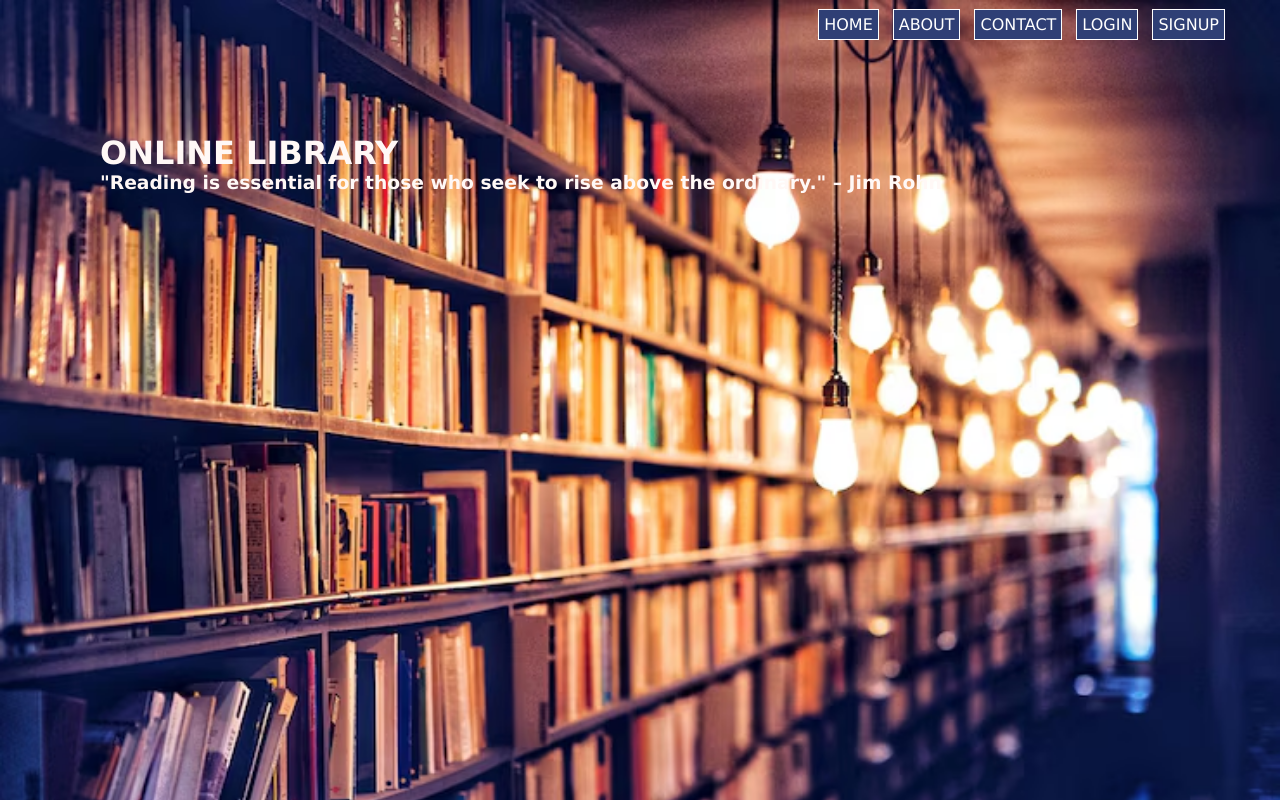
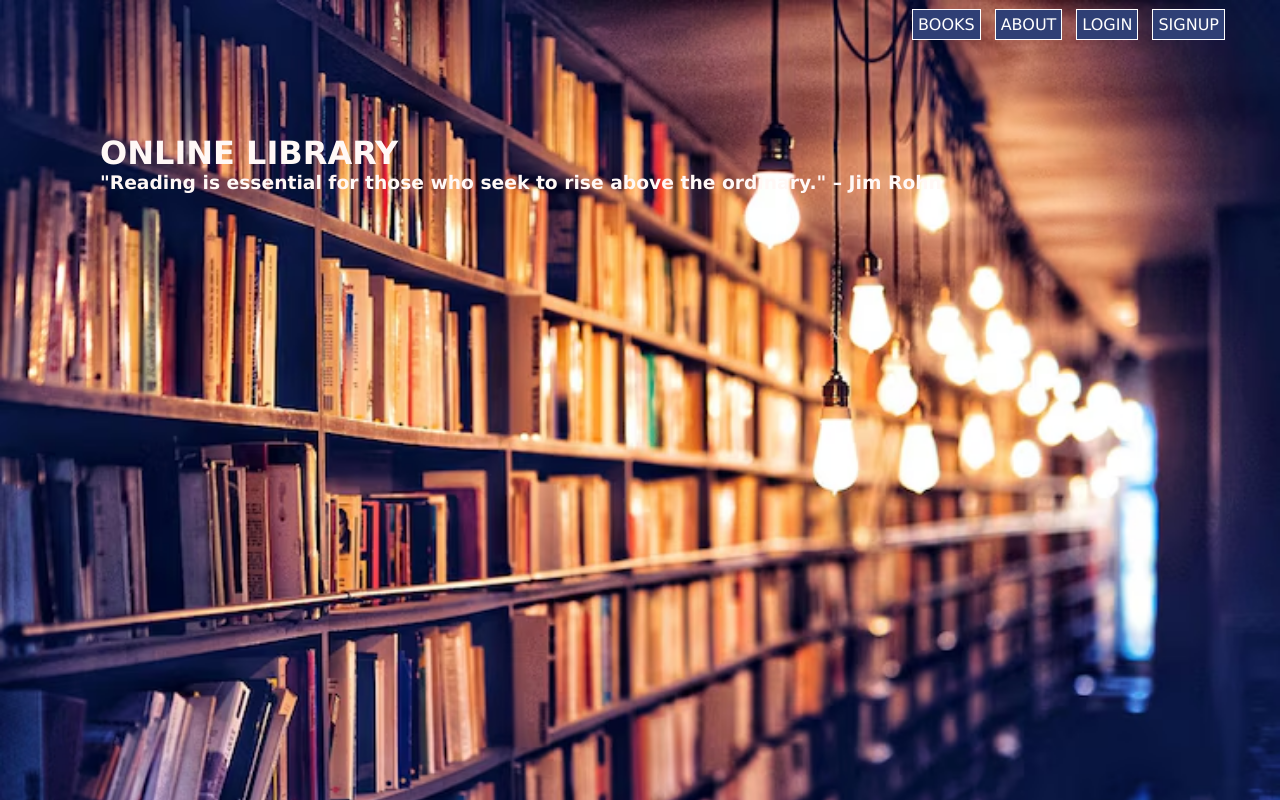
Before and after one commit to Nanda856-123/librarywebsite, a plain HTML site: page index.html in a window 1280 px wide. Drawn offline with Linux system fonts and the light colour scheme.

Commit message:
Updated project files

```diff
--- a/index.html
+++ b/index.html
@@ -9,9 +9,8 @@
 <body>
     <header>
      <nav class="container">
-    <a href="book.html">HOME</a>
+    <a href="book.html">BOOKS</a>
     <a href="">ABOUT</a>
-    <a href="">CONTACT</a>
     <a href="login.html">LOGIN</a>
     <a href="signup.html">SIGNUP</a>
    </nav>
```
Also changed, not shown: Hp.html (+2 -2 lines), alchemist.html (+2 -2 lines), bigbook.html (+2 -2 lines), sherlock.html (+2 -2 lines), summer.html (+2 -2 lines), war.html (+2 -2 lines).
